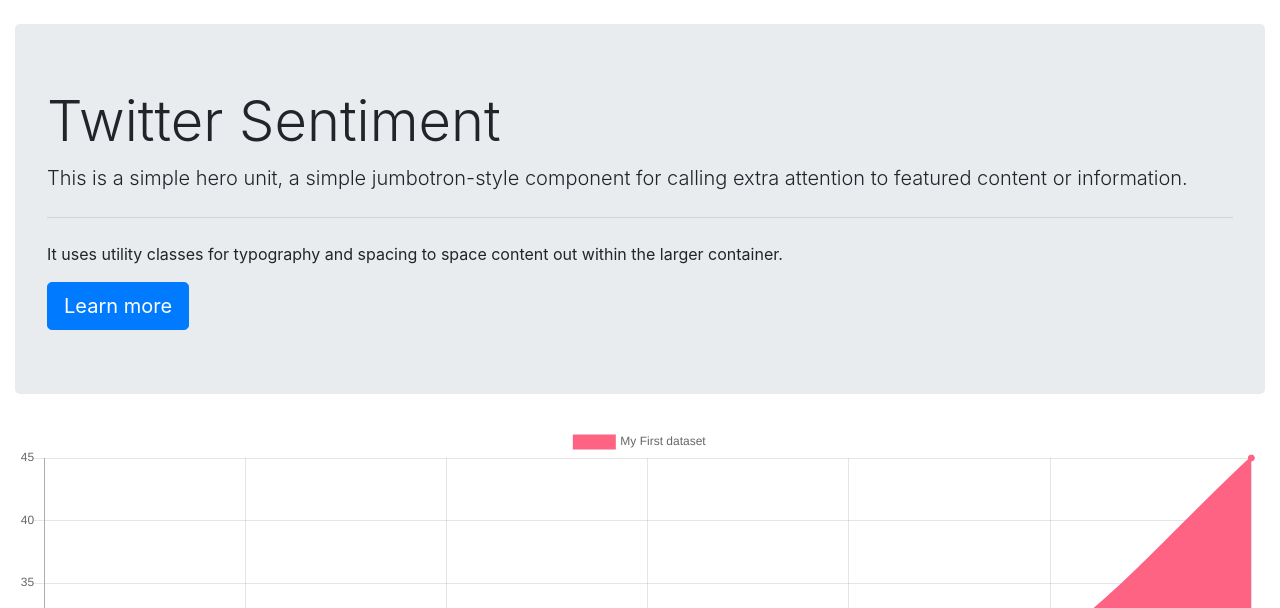
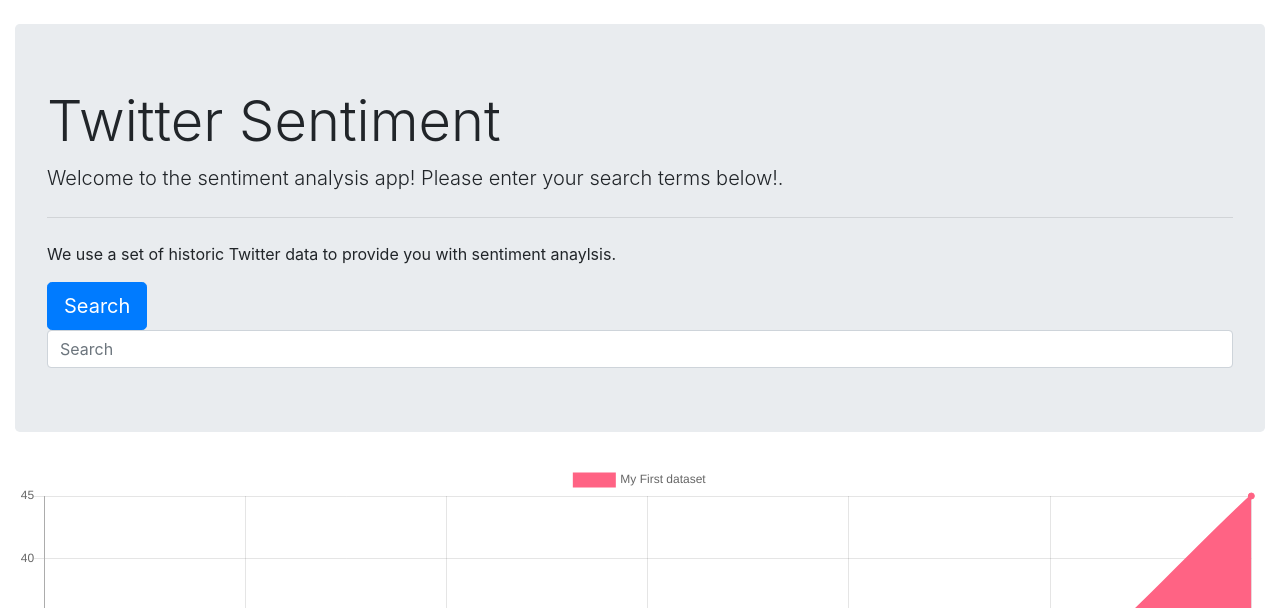
Before and after one commit to RJHughes/TwitterSentiment, a Flask app: page / in a window 1280 px wide. Shown: the part 56-664 px from the top of the page. Run offline with Flask 2, Linux system fonts and the light colour scheme; some libraries are stand-ins or nearby versions.

Commit message:
Changes the app text

```diff
--- a/templates/hello.html
+++ b/templates/hello.html
@@ -56,10 +56,11 @@
 <div class="pt-4 container-fluid">
 <div class="jumbotron">
   <h1 class="display-4">Twitter Sentiment</h1>
-  <p class="lead">This is a simple hero unit, a simple jumbotron-style component for calling extra attention to featured content or information.</p>
+  <p class="lead">Welcome to the sentiment analysis app! Please enter your search terms below!.</p>
   <hr class="my-4">
-  <p>It uses utility classes for typography and spacing to space content out within the larger container.</p>
-  <a class="btn btn-primary btn-lg" href="#" role="button">Learn more</a>
+  <p>We use a set of historic Twitter data to provide you with sentiment anaylsis.</p>
+  <a class="btn btn-primary btn-lg" href="#" role="button">Search</a>
+<input class="form-control mr-sm-2" type="search" placeholder="Search" aria-label="Search">
 </div>
 <canvas id="myChart"></canvas>
 </div>
```
